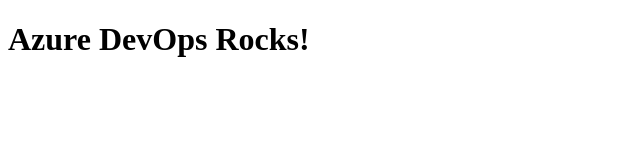
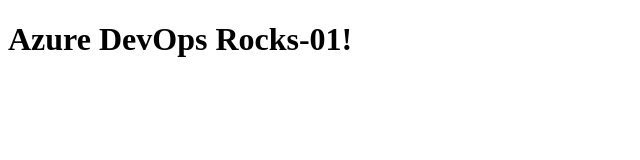
Before and after one commit to tejit77/testacrevops, a website: page index.html in a window 1280 px wide. Shown: the full height of the page, 0-640 px from the left. Drawn offline with Linux system fonts and the light colour scheme.

Commit message:
Update index.html

```diff
--- a/index.html
+++ b/index.html
@@ -3,10 +3,10 @@
 <html lang="en">
 <head>
   <meta charset="utf-8">
-  <title>Azure DevOps</title>
+  <title>Azure DevOps-01</title>
 </head>
 
 <body>
-  <h1>Azure DevOps Rocks!</h1>
+  <h1>Azure DevOps Rocks-01!</h1>
 </body>
 </html>
```
